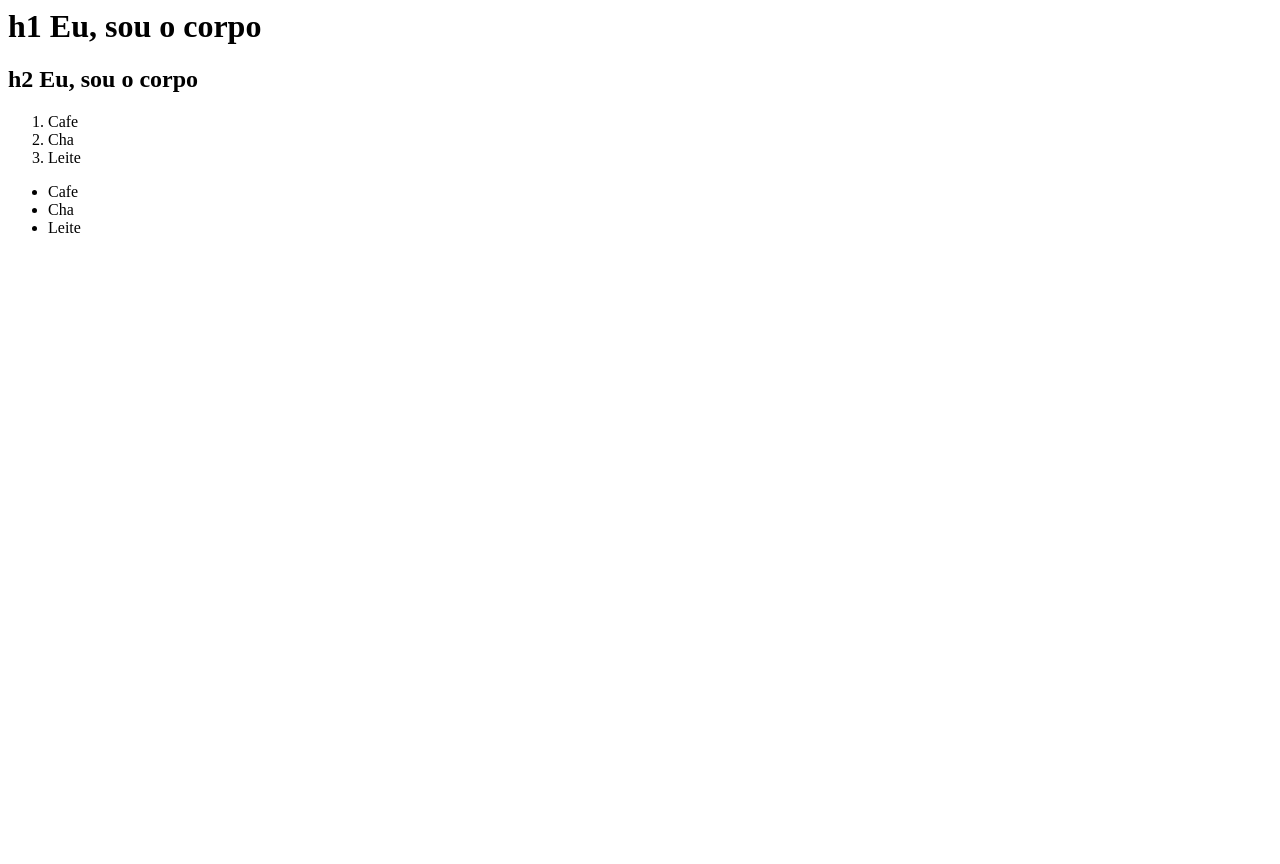
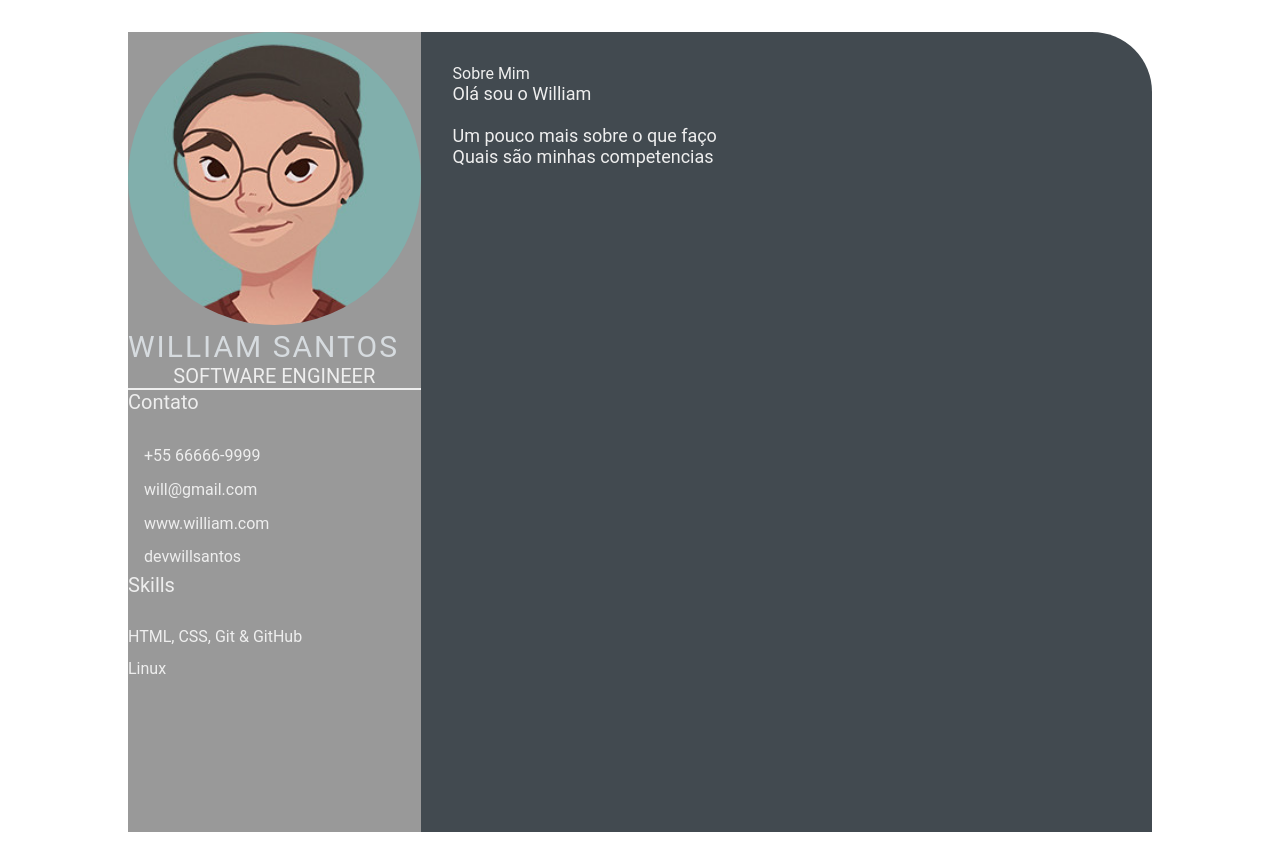
Before and after one commit to Devwillsantos/devwillsantos.github.io, a plain HTML site: page index.html in a window 1280 px wide. Before the commit the page ends 800 px from the top, so only its background shows below. Drawn offline with Linux system fonts and the light colour scheme.

Commit message:
alteração salva (#2)
* alteração salva

* feature: add index.html

* feature: add index.html

```diff
--- a/index.html
+++ b/index.html
@@ -1,21 +1,53 @@
-<html>
-    <head>
-        <title>
-            Olá, eu so a cabeça
-        </title>
-    </head>
-    <body>
-        <h1>h1 Eu, sou o corpo</h1>
-        <h2>h2 Eu, sou o corpo</h2>
-    </body>
-    <ol>
-        <li>Cafe</li>
-        <li>Cha</li>
-        <li>Leite</li>
-    </ol>
-    <ul>
-        <li>Cafe</li>
-        <li>Cha</li>
-        <li>Leite</li>
-    </ul>
+<!DOCTYPE html>
+<html lang="en">
+<head>
+    <meta charset="UTF-8">
+    <meta http-equiv="X-UA-Compatible" content="IE=edge">
+    <meta name="viewport" content="width=device-width, initial-scale=1.0">
+    <title>William Santos CV</title>
+
+    <link rel="stylesheet" href="style.css">
+
+</head>
+<body>
+    <main class="resume-contents">
+            <section class="left-section">
+            <section class="left-section-content">
+                <div class="profile">
+                    <img class="profile-image" src="img/f3.jpg" alt="Profile image">
+                    <p class="name">William Santos</p>
+                    <p class= "profession">Software Engineer</p>
+                </div>
+                <div class="contact-info">
+                    <p class="left-title">Contato</p>
+                    <ul>
+                        <li><i class="fa fa-phone"></i>+55 66666-9999</li>
+                        <li><i class="fa fa-envelope"></i>will@gmail.com</li>
+                        <li><i class="fa fa-globe"></i>www.william.com</li>
+                        <li><i class="fa fa-github"></i>devwillsantos</li>
+                    </ul>
+                </div>
+                <div class="skills">
+                    <p class="left-title">Skills</p>
+                    <ul>
+                        <li><p>HTML, CSS, Git & GitHub</p></li>
+                        <li><p>Linux</p></li>
+                    </ul>
+                </div>
+            </section>
+            </section>
+            <section class="right-section">
+                <div class="right-section-contents">
+                    <section class="about gap">
+                        <div class="right-title">Sobre Mim</div>
+                        <p class="about-me-contents">
+                            Olá sou o William <br>
+                            <br>Um pouco mais sobre o que faço
+                            <br>Quais são minhas competencias
+                        </p>
+                    </section>
+                </div>
+            </section>
+    </main>
+</body>
 </html>
--- /dev/null
+++ b/style.css
@@ -0,0 +1,103 @@
+* {
+    margin: 0;
+    padding: 0;
+    box-sizing: border-box;
+    list-style: none;
+    font-family: 'Roboto', sans-serif;
+}
+
+.resume-contents {
+    min-height: 100vh;
+    width: 80%;
+    margin: 2rem auto;
+    display: grid;
+    grid-template-columns: repeat(7, 1fr);
+}
+
+.left-section {
+    grid-column: span 2;
+    height: 100%;
+    background-color: #999999;
+}
+
+.right-section {
+    grid-column: span 5;
+    height: 100%;
+    background-color: #424a50;
+    border-radius: 0px 60px 0px 0px;
+}
+
+.left-section-contents{
+    padding: 2rem 2rem;
+}
+
+.profile {
+    width: 100%;
+    border-bottom: 2px solid #eeeeee;
+}
+
+.profile .profile-image {
+    width: 100%;
+    border-radius: 100%;
+}
+
+.name {
+    color: #D6DBDF;
+    font-size: 30px;
+    letter-spacing: 2px;
+    text-transform: uppercase;
+}
+
+.profession {
+    color: #eeeeee;
+    font-size: 20px;
+    text-transform: uppercase;
+    text-align: center;
+}
+
+/* .contact-info { border-bottom: 2px solid #1B2631; } */
+.left-title {
+    color: #eeeeee;
+    font-size: 20px;
+}
+
+.contact-info ul {
+    padding-top: 1.5rem;
+}
+
+.contact-info ul li,
+.references ul li {
+    padding: .4rem 0;
+    color: #eeeeee;
+}
+
+.contact-info ul li i,
+.references ul li i {
+    padding-right: 1rem;
+    font-size: 18px;
+    color: #eeeeee;
+}
+
+.skills ul {
+    padding-top: 1.5rem;
+}
+.skills ul li p {
+    padding: .4rem 0;
+    color: #eeeeee;
+}
+
+.right-section-contents {
+    padding: 2rem 2rem;
+}
+
+.right-title {
+    color: #eeeeee;
+}
+
+.gap {
+    padding-bottom: 2rem;
+}
+.about-me-contents {
+    font-size: 18px;
+    color: #eeeeee;
+}
```
Also changed, not shown: img/f3.jpg (added).
